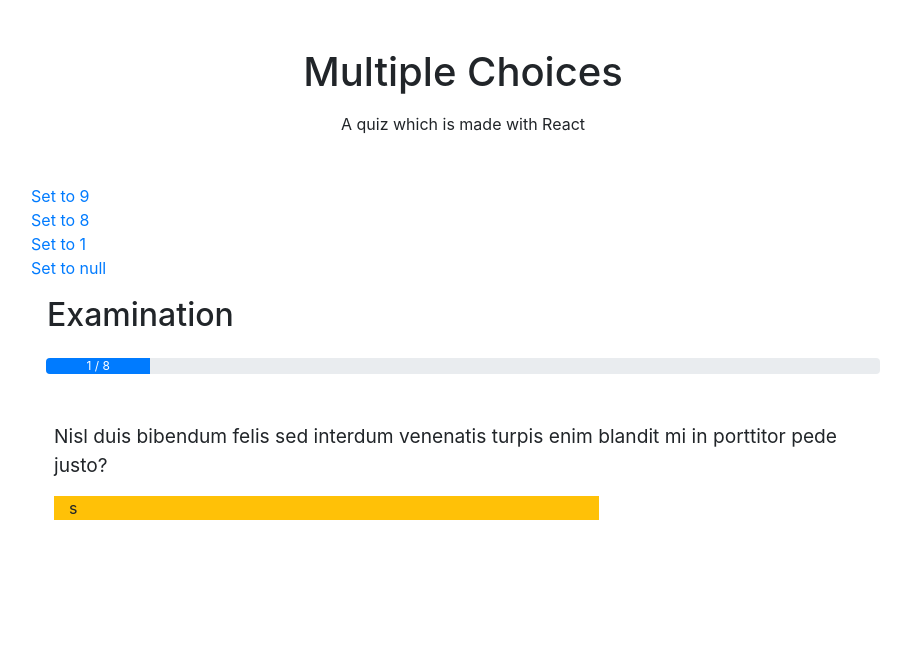
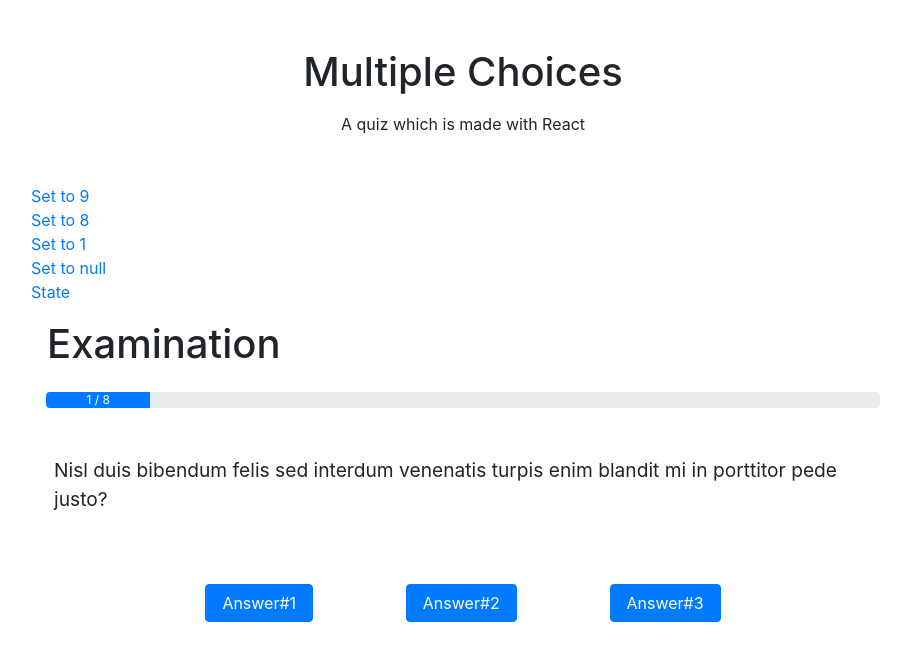
Before and after one commit to amed/multiple-choices, a React (Create React App) app: page / in a window 1280 px wide. Shown: the top 660 px of the page, without its empty margins (177-1088 px from the left). Built offline with nearby package versions, Linux system fonts and the light colour scheme.

Commit message:
Selecting answers functionality

```diff
--- a/src/components/Examination.js
+++ b/src/components/Examination.js
@@ -5,22 +5,37 @@ import Question from './Question'
 import './Examination.css';
 
 class Examination extends Component {
-  state = { currentQuestionIndex: 1 }
+  constructor(props) {
+    super(props)
+    this.handleAnswerSelect = this.handleAnswerSelect.bind(this)
+  }
+
+  state = {
+    currentQuestionIndex: 1,
+    answers: {}
+  }
 
   startQuiz () {
-    this.selectQuestion(1)
-  }
-  restartQuiz () {
-    this.selectQuestion(1)
+    this.setState({currentQuestionIndex: 1})
   }
 
-  selectQuestion (questionId) {
-    this.setState({currentQuestionIndex: questionId})
+  restartQuiz () {
+    this.setState({currentQuestionIndex: 1, answers: {}})
   }
+
   questionFilter (questionIndex) {
     return this.props.questions.filter( (question) => {
        return question.id === questionIndex
     })[0]
+  }
+
+  handleAnswerSelect (questionId, answerId) {
+    const {answers} = this.state
+    let newAnswers = {...answers, [questionId]: answerId}
+    this.setState({
+      currentQuestionIndex: questionId + 1,
+      answers: newAnswers
+    })
   }
 
   totalQuestionsCount () {
@@ -30,12 +45,13 @@ class Examination extends Component {
   render() {
     const {currentQuestionIndex} = this.state
     return (
-      <div className="Examination container m-auto col-lg-10 col-md-12 no-gutters">
+      <div className="Examination container m-auto col-lg-10 col-sm-12 no-gutters">
         <a href='#' onClick = {() => {this.setState({currentQuestionIndex: 9})}}>Set to 9</a> <br/>
         <a href='#' onClick = {() => {this.setState({currentQuestionIndex: 8})}}>Set to 8</a> <br/>
         <a href='#' onClick = {() => {this.setState({currentQuestionIndex: 1})}}>Set to 1</a> <br/>
-        <a href='#' onClick = {() => {this.setState({currentQuestionIndex: null})}}>Set to null</a>
-        <h2 className="p-3">Examination</h2>
+        <a href='#' onClick = {() => {this.setState({currentQuestionIndex: null})}}>Set to null</a> <br/>
+        <a href='#' onClick={ () => {console.log(this.state)}}> State </a>
+        <h1 className="p-3">Examination</h1>
         {( currentQuestionIndex === null )
           ? ( <Start onClick={() => this.startQuiz()} /> )
           : (currentQuestionIndex <= this.totalQuestionsCount())
@@ -45,7 +61,7 @@ class Examination extends Component {
                   total={this.totalQuestionsCount()} />
                   <Question
                     question = { this.questionFilter(currentQuestionIndex) }
-                    onClick = { () => {this.handleAnswerSelect} } />
+                    onClick = { this.handleAnswerSelect } />
             </div>)
             : ( <End onClick={() => this.restartQuiz()} /> )}
 
@@ -58,9 +74,9 @@ class Examination extends Component {
 
 const Start = ({onClick}) => {
   return (
-    <div>
+    <div className='pt-5'>
       <p className="py-3">If you are ready please click start.</p>
-      <p className="py-3 text-center">
+      <p className="py-5 text-center">
         <a href="#" className="btn btn-lg btn-primary" onClick={ () => {onClick()} }>
           START
         </a>
@@ -89,8 +105,8 @@ const Progess = ({current, total}) => {
 const End = ({onClick}) => {
   return (
     <div>
-      <p className="py-3">Everything is done! Thanks.</p>
-      <p className="py-3 text-center">
+      <p className="py-5">Everything is done! Thanks.</p>
+      <p className="py-5 text-center">
         <a href="#" className="btn btn-lg btn-primary" onClick={ () => {onClick()} }>
           Restart the quiz
         </a>
--- a/src/components/Question.css
+++ b/src/components/Question.css
@@ -1,3 +1,6 @@
+.question .question-text-container {
+  height: 5rem
+}
 .question .question-text {
   font-size: 1.2rem
 }
--- a/src/components/Question.js
+++ b/src/components/Question.js
@@ -2,14 +2,21 @@ import React from 'react';
 import './Question.css';
 
 const Question = ({question, onClick}) => {
-  const handleClick = (index) => {
-    onClick(index)
+  const handleClick = (questionId, answerId) => {
+    onClick(questionId, answerId)
   }
   return (
     <div className='my-5 mx-2'>
-      <p className='question-text'>{question.question}</p>
-      <div className='d-flex col-lg-8 col-md-10 col-sm-12 bg-warning'>
-        s
+      <div className='question-text-container'>
+        <p className='question-text'>{question.question}</p>
+      </div>
+      <div className='d-flex justify-content-between col-lg-8 col-md-10 col-sm-12 my-5 mx-auto'>
+        {question.answers.map((answer, index) => (
+          <button key={index} onClick={ () => handleClick(question.id, index) } className='btn btn-md btn-primary px-3'>
+            {answer}
+          </button>
+
+        ))}
       </div>
     </div>
   )
```
